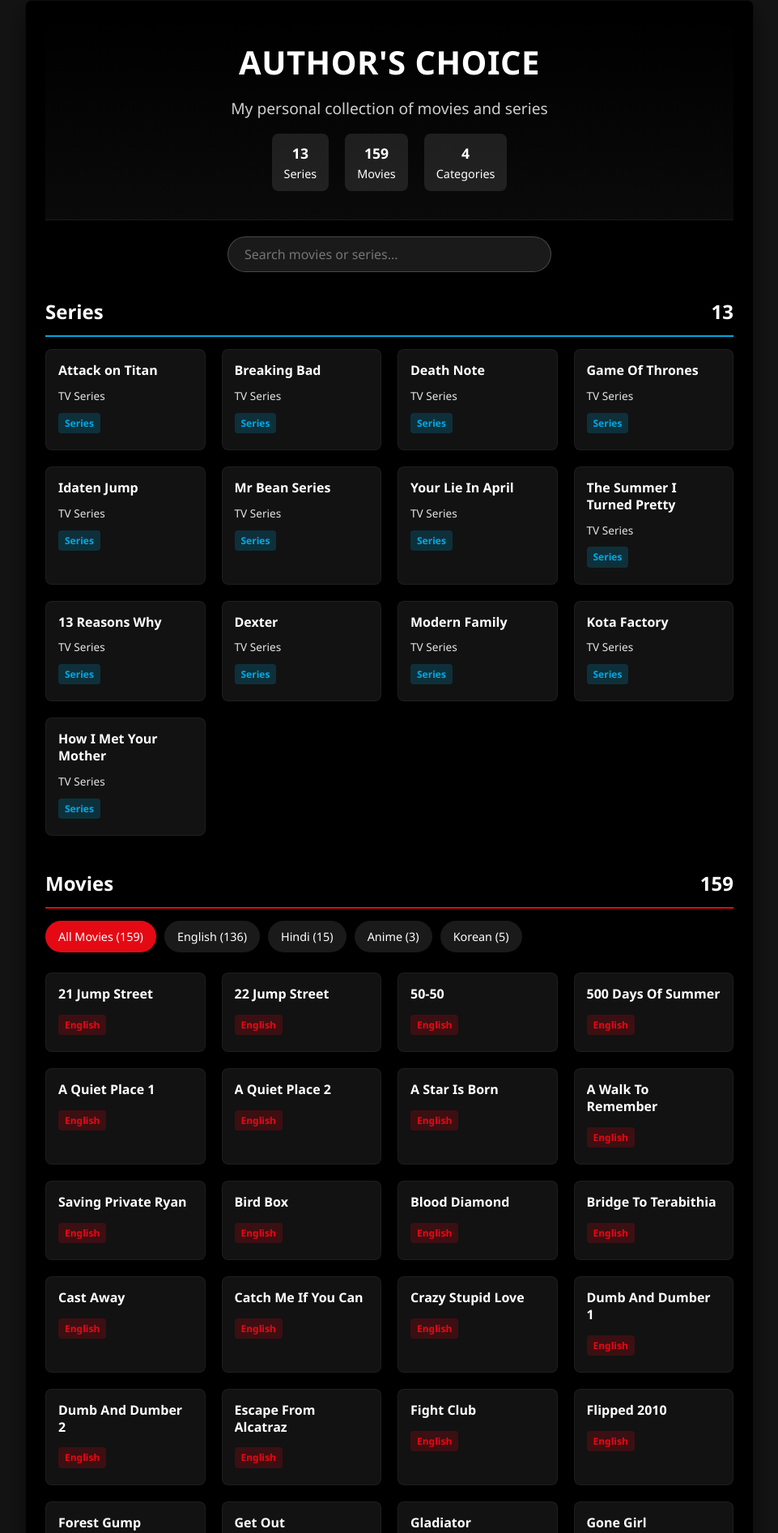
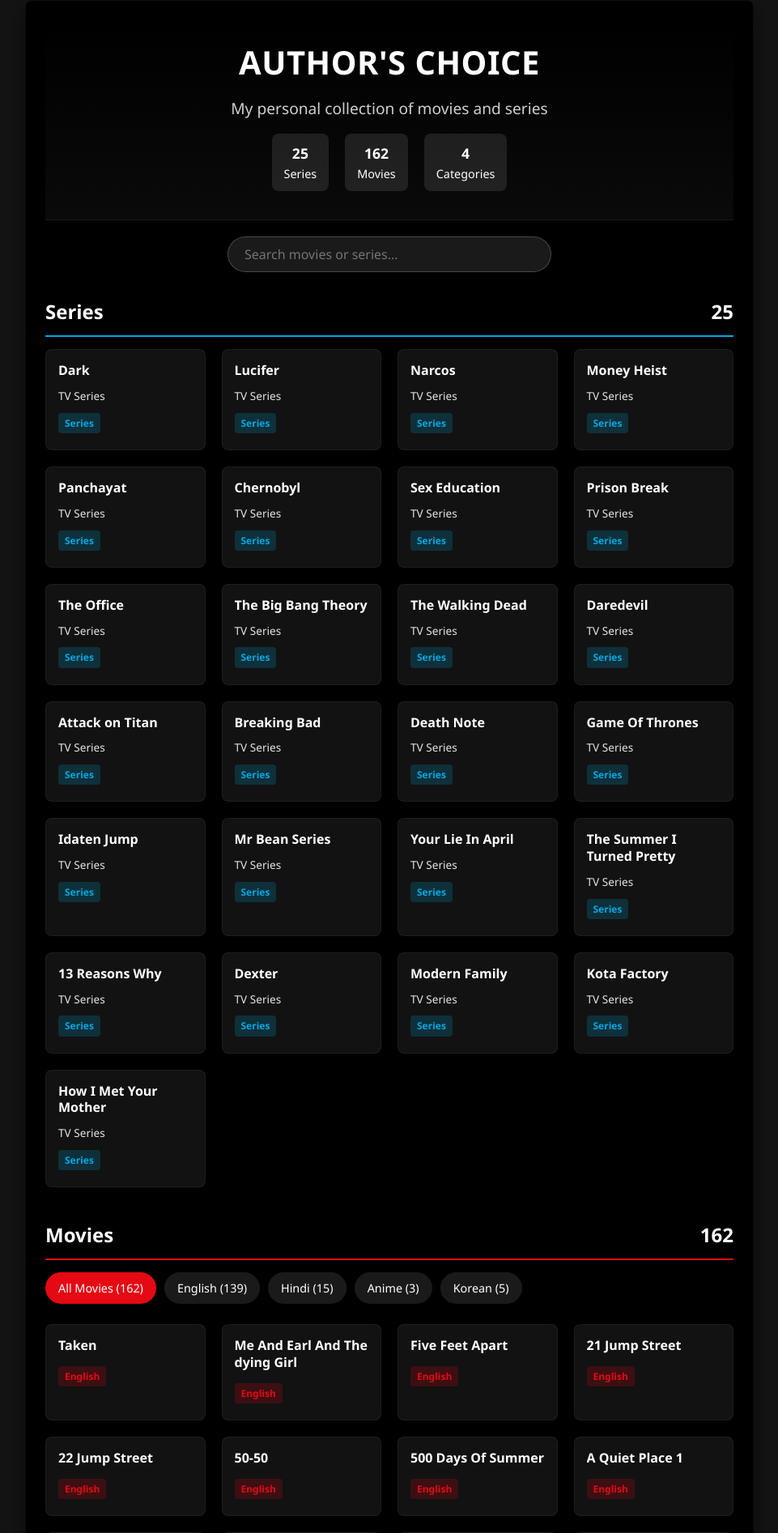
Before and after one commit to abhinavpanwarSRM/MediaPedia, a Flask app: page /authors_choice in a window 1280 px wide. Shown: the top 1893 px of the page at 81% size, without its empty margins (159-1120 px from the left). Run offline with Flask 3, Linux system fonts and the light colour scheme; parts of the project's set-up code (start-up, migrations or seed data) failed here and were passed over; some libraries are stand-ins or nearby versions.

Commit message:
Update authors_choice.html

```diff
--- a/templates/authors_choice.html
+++ b/templates/authors_choice.html
@@ -396,6 +396,18 @@
     <script>
       // Series data with IDs (currently empty)
       const seriesData = [
+        { title: "Dark", id: "65" },
+        { title: "Lucifer", id: "684" },
+        { title: "Narcos", id: "68" },
+        { title: "Money Heist", id: "0" },
+        { title: "Panchayat", id: "0" },
+        { title: "Chernobyl", id: "0" },
+        { title: "Sex Education", id: "351" },
+        { title: "Prison Break", id: "444" },
+        { title: "The Office", id: "50" },
+        { title: "The Big Bang Theory", id: "651" },
+        { title: "The Walking Dead", id: "464" },
+        { title: "Daredevil", id: "123" },
         { title: "Attack on Titan", id: "2055" },
         { title: "Breaking Bad", id: "7" },
         { title: "Death Note", id: "41" },
@@ -414,7 +426,10 @@
       // Movies data with IDs (currently empty)
       const moviesData = {
         english: [
-          // Main English folder (111 movies)
+          // Main English folder (114 movies)
+          { title: "Taken", id: "904" },
+          { title: "Me And Earl And The dying Girl", id: "1217" },
+          { title: "Five Feet Apart", id: "2900" },
           { title: "21 Jump Street", id: "2847" },
           { title: "22 Jump Street", id: "3791" },
           { title: "50-50", id: "0" },
```
